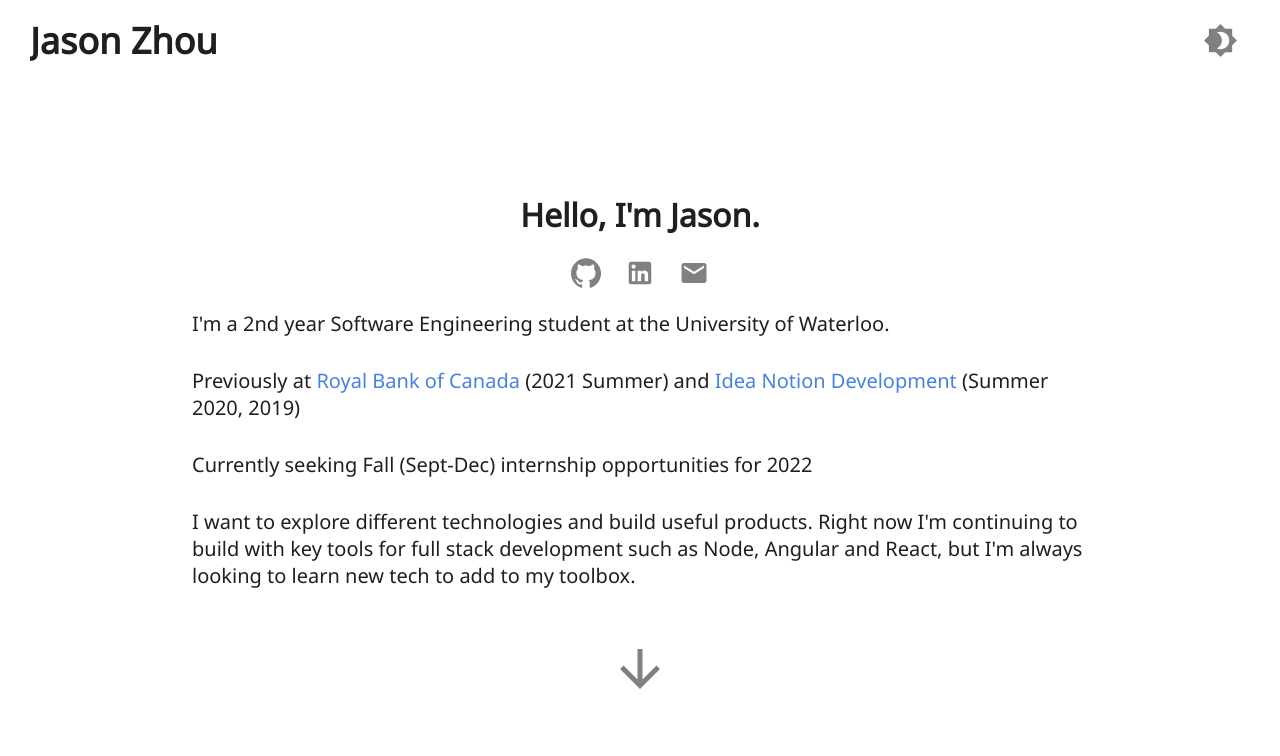
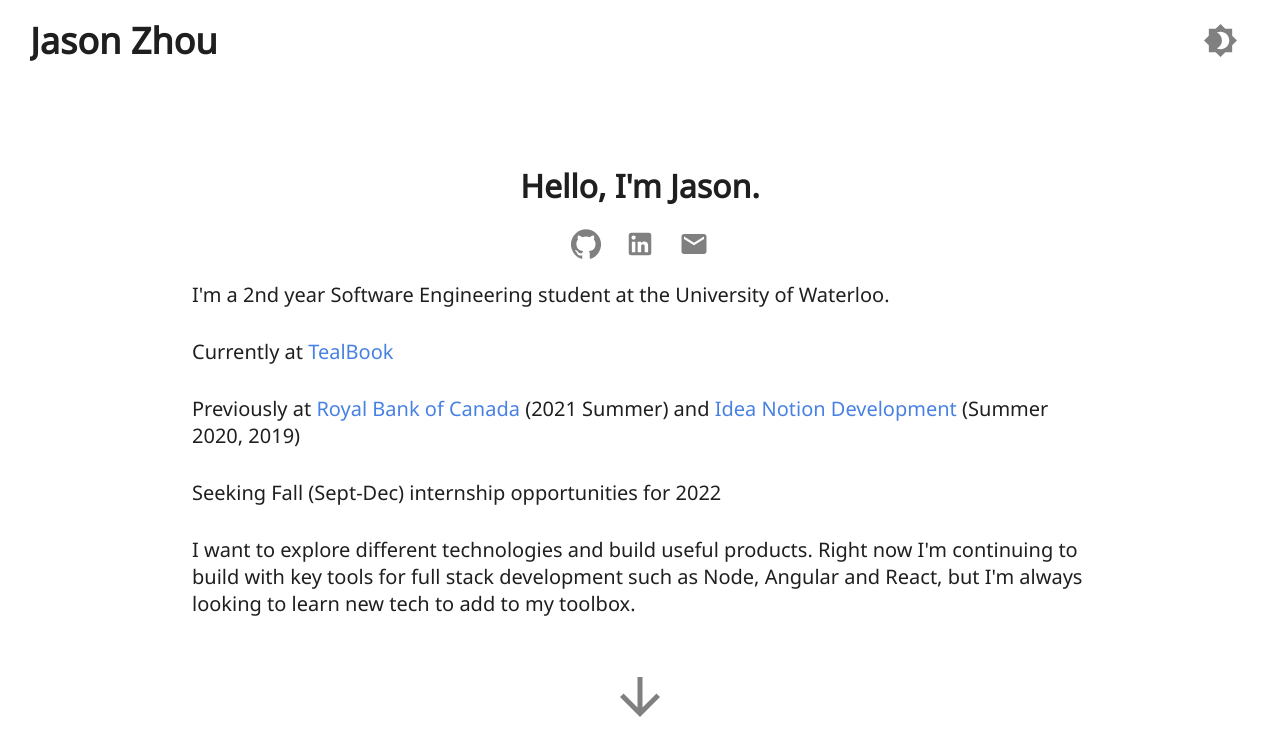
Before and after one commit to ZhouJas/personal, a React (Create React App) app: page / in a window 1280 px wide. Shown: the top 756 px of the page. Built offline with nearby package versions, Linux system fonts and the light colour scheme.

Commit message:
trackers and minor updates

```diff
--- a/package.json
+++ b/package.json
@@ -15,6 +15,7 @@
     "@types/react-dom": "^17.0.9",
     "react": "^17.0.2",
     "react-dom": "^17.0.2",
+    "react-ga": "^3.3.0",
     "react-router-dom": "^5.3.0",
     "react-scripts": "4.0.3",
     "sass": "^1.42.1",
--- a/src/App.tsx
+++ b/src/App.tsx
@@ -2,10 +2,18 @@
 import Portfolio from "./components/portfolio/portfolio";
 import TopBar from "./components/topBar/topBar";
 import "./app.scss";
-import { useState } from "react";
+import { useEffect, useState } from "react";
 import {ThemeProvider} from "styled-components";
 import { Themes, GlobalStyles } from "./themes";
+import ReactGA from 'react-ga';
+import {tracker} from './trackingID';
+
 function App() {
+  useEffect(() => {
+    ReactGA.initialize(tracker);
+    ReactGA.pageview('personal');
+  }, [])
+
   const prefersDark = window.matchMedia('(prefers-color-scheme: dark)').matches;
 
   const [colorMode, setColorMode] = useState(prefersDark ? "dark" : "light");
--- a/src/components/footer/footer.tsx
+++ b/src/components/footer/footer.tsx
@@ -5,10 +5,10 @@
     return (
         <div className="footer">
             <div className="description">
-            This is a work in progress 🔰
+            Notice: This is a work in progress 🔰
             </div>
             <div className="description">
-            Made with ☕ and 💚 by Jason Zhou &copy; 2021
+            Made with ☕ and 💚 by Jason Zhou
             </div>
         </div>
     )
--- a/src/components/intro/intro.tsx
+++ b/src/components/intro/intro.tsx
@@ -10,6 +10,7 @@
   const linkedin = "https://www.linkedin.com/in/zhoujas/";
   const rbc = "https://www.rbc.com/our-company/index.html";
   const ideanotion = "https://ideanotion.net/";
+  const tealbook = "https://www.tealbook.com/";
 
   return (
     <div className="intro" id="intro">
@@ -48,12 +49,15 @@
         I'm a 2nd year Software Engineering student at the University of
         Waterloo.
       </div>
+      <div className="introBody" id="curWork">
+        Currently at <a href={tealbook}>TealBook</a>
+      </div>
       <div className="introBody" id="prevWork">
         Previously at <a href={rbc}>Royal Bank of Canada</a> (2021 Summer) and{" "}
         <a href={ideanotion}>Idea Notion Development</a> (Summer 2020, 2019)
       </div>
       <div className="introBody" id="openForWork">
-        Currently seeking Fall (Sept-Dec) internship opportunities for 2022
+        Seeking Fall (Sept-Dec) internship opportunities for 2022
       </div>
       <div className="introBody" id="motivation">
         I want to explore different technologies and build useful products.
```
Also changed, not shown: 2 other files (tests, documents, lock files or other folders).
